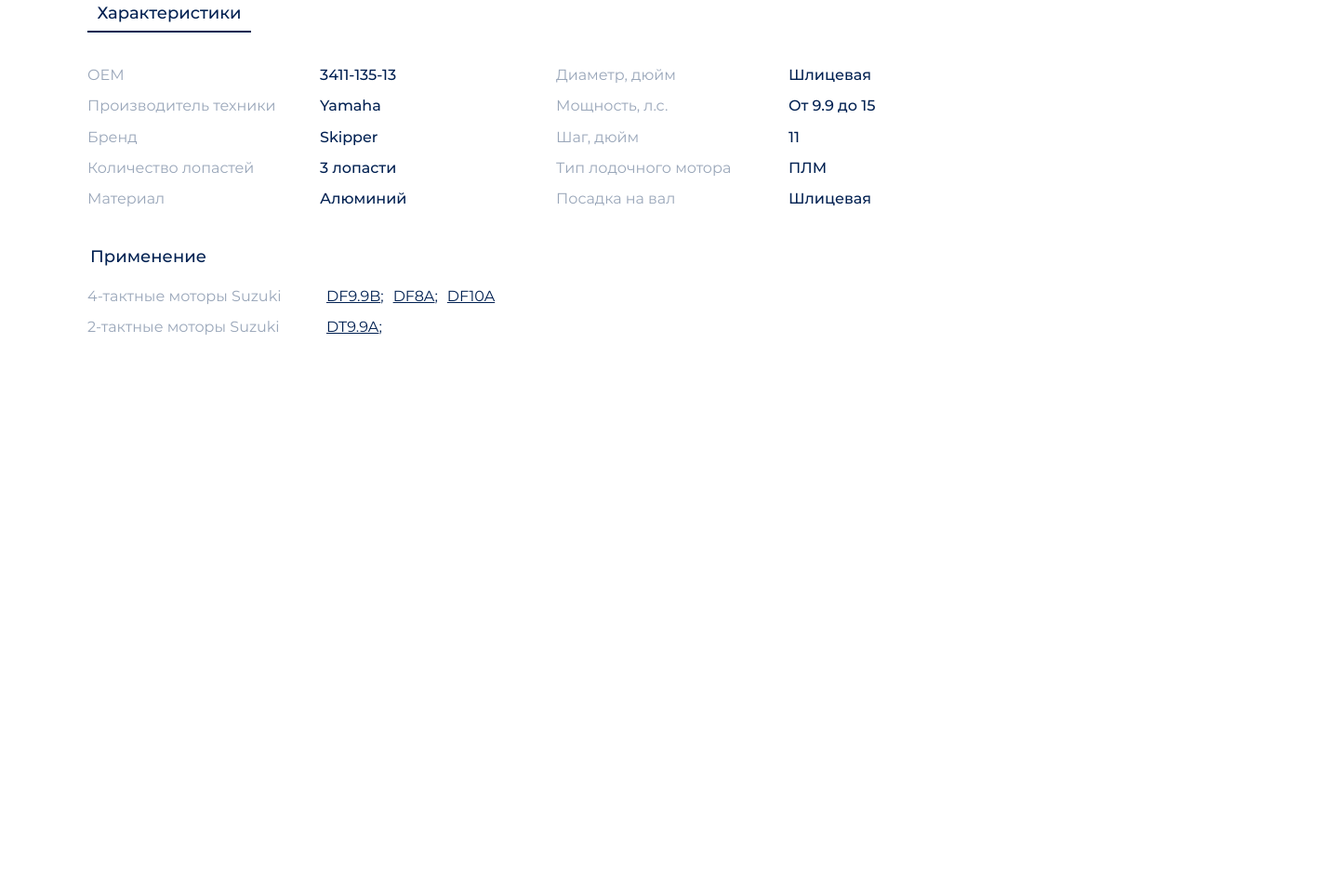
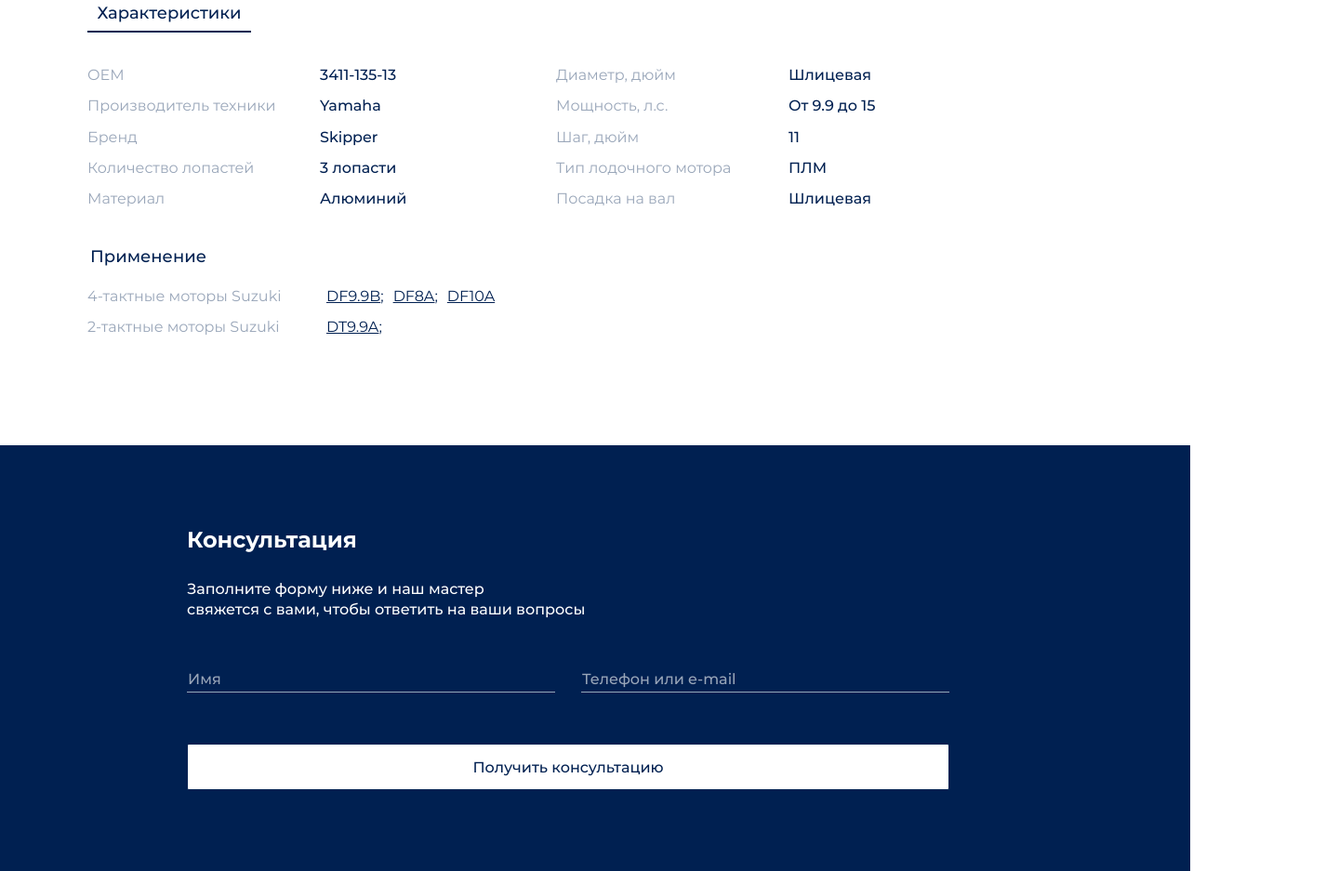
Before and after one commit to Tom-Pepper/guys-agency-test-task, a plain HTML site: page src/index.html in a window 1280 px wide. Shown: the part 925-1862 px from the top of the page at 93% size, 1440 px wide, since content can reach past the window. Before the commit the page ends 1404 px from the top, so only its background shows below. Drawn offline with Linux system fonts and the light colour scheme.

Commit message:
dev: реализация футера

```diff
--- /dev/null
+++ b/src/blocks/footer/__button/footer__button.css
@@ -0,0 +1,9 @@
+.footer__button {
+  background-color: #FFFFFF;
+  color: #002051;
+  margin-top: 55px;
+
+  font-weight: 500;
+  line-height: 19px;
+  width: 100%;
+}
--- /dev/null
+++ b/src/blocks/footer/__caption/footer__caption.css
@@ -0,0 +1,12 @@
+.footer__caption {
+  padding: 28px 0 0 0;
+  margin: 0;
+  font-weight: 500;
+  font-size: 16px;
+  line-height: 22px;
+  width: 548px;
+}
+
+.footer__caption:last-of-type {
+  padding: 0 0 25px 0;
+}
--- /dev/null
+++ b/src/blocks/footer/__content/footer__content.css
@@ -0,0 +1,10 @@
+.footer__content {
+  margin: 0;
+  padding: 87px 419px 88px 201px;
+  width: 820px;
+  height: 283px;
+  color: #FFFFFF;
+  display: flex;
+  flex-direction: column;
+  align-content: center;
+}
--- /dev/null
+++ b/src/blocks/footer/__form/footer__form.css
@@ -0,0 +1,3 @@
+.footer__form {
+
+}
--- /dev/null
+++ b/src/blocks/footer/__input-contact-label/footer__input-contact-label.css
@@ -0,0 +1,10 @@
+.footer__input-contact-label {
+  left: 425px;
+  bottom: 5px;
+}
+
+.footer__input-contact:focus~.footer__input-contact-label,
+.footer__input-contact:not(:focus):valid~.footer__input-contact-label {
+  top: -5px;
+  font-size: 10px;
+}
--- /dev/null
+++ b/src/blocks/footer/__input-label/footer__input-label.css
@@ -0,0 +1,10 @@
+.footer__input-label {
+  position: absolute;
+  pointer-events: none;
+  white-space: nowrap;
+  overflow: hidden;
+  line-height: 19px;
+  transition: 0.4s linear;
+  color: #99A6B9;
+  font-weight: 500;
+}
--- /dev/null
+++ b/src/blocks/footer/__input-name-label/footer__input-name-label.css
@@ -0,0 +1,10 @@
+.footer__input-name-label {
+  left: 1px;
+  bottom: 5px;
+}
+
+.footer__input-name:focus~.footer__input-name-label,
+.footer__input-name:not(:focus):valid~.footer__input-name-label {
+  top: -5px;
+  font-size: 10px;
+}
--- /dev/null
+++ b/src/blocks/footer/__input-wrapper/footer__input-wrapper.css
@@ -0,0 +1,4 @@
+.footer__input-wrapper {
+  display: flex;
+  position: relative;
+}
--- /dev/null
+++ b/src/blocks/footer/__input/footer__input.css
@@ -0,0 +1,24 @@
+.footer__input {
+  outline: none;
+  width: 396px;
+  height: 50px;
+  margin-right: 28px;
+  background-color: transparent;
+  border: none;
+  border-bottom: 1px solid #99A6B9;
+  color: #FFFFFF;
+  font-weight: 500;
+  font-size: 16px;
+  line-height: 19px;
+}
+
+.footer__input::placeholder {
+  color: #99A6B9;
+  font-weight: 500;
+  font-size: 16px;
+  line-height: 19px;
+}
+
+.footer__input:last-of-type {
+  margin-right: 0;
+}
--- /dev/null
+++ b/src/blocks/footer/__title/footer__title.css
@@ -0,0 +1,7 @@
+.footer__title {
+  margin: 0;
+  padding: 0;
+  font-weight: 700;
+  font-size: 24px;
+  line-height: 29px;
+}
--- /dev/null
+++ b/src/blocks/footer/footer.css
@@ -0,0 +1,5 @@
+.footer {
+  max-width: 1440px;
+  height: 458px;
+  background-color: #002051;
+}
--- a/src/blocks/header/__catalog-search/header__catalog-search.css
+++ b/src/blocks/header/__catalog-search/header__catalog-search.css
@@ -5,6 +5,7 @@
   width: 793px;
   height: 36px;
   border: 1px solid #002051;
+  color: #002051;
   border-radius: 4px;
   opacity: 0.7;
 }
--- a/src/index.html
+++ b/src/index.html
@@ -121,6 +121,24 @@
         </figcaption>
       </figure>
     </section>
+    <footer class="footer">
+      <div class="footer__content">
+        <h2 class="footer__title">Консультация</h2>
+        <p class="footer__caption">Заполните форму ниже и наш мастер</p>
+        <p class="footer__caption">свяжется с вами, чтобы ответить на ваши вопросы</p>
+        <form name="footer-form" method="post" class="footer__form">
+          <div class="footer__input-wrapper">
+            <input required name="input-name" type="text" class="input footer__input footer__input-name"
+                   minlength="1" maxlength="30">
+            <label class="footer__input-label footer__input-name-label">Имя</label>
+            <input required name="input-contact" type="text" class="input footer__input footer__input-contact"
+                   minlength="1" maxlength="200">
+            <label class="footer__input-label footer__input-contact-label">Телефон или e-mail</label>
+          </div>
+          <button type="submit" class="button footer__button">Получить консультацию</button>
+        </form>
+      </div>
+    </footer>
   </div>
 </body>
 </html>
--- a/src/pages/index.css
+++ b/src/pages/index.css
@@ -55,3 +55,16 @@
 @import url(../blocks/card/__info-caption-links/card__info-caption-links.css);
 @import url(../blocks/card/__info-caption-link/card__info-caption-link.css);
 @import url(../blocks/card/__characteristics-block-usage/card__characteristics-block-usage.css);
+
+/* Footer styles */
+@import url(../blocks/footer/footer.css);
+@import url(../blocks/footer/__form/footer__form.css);
+@import url(../blocks/footer/__title/footer__title.css);
+@import url(../blocks/footer/__caption/footer__caption.css);
+@import url(../blocks/footer/__content/footer__content.css);
+@import url(../blocks/footer/__button/footer__button.css);
+@import url(../blocks/footer/__input-wrapper/footer__input-wrapper.css);
+@import url(../blocks/footer/__input/footer__input.css);
+@import url(../blocks/footer/__input-label/footer__input-label.css);
+@import url(../blocks/footer/__input-name-label/footer__input-name-label.css);
+@import url(../blocks/footer/__input-contact-label/footer__input-contact-label.css);
```
